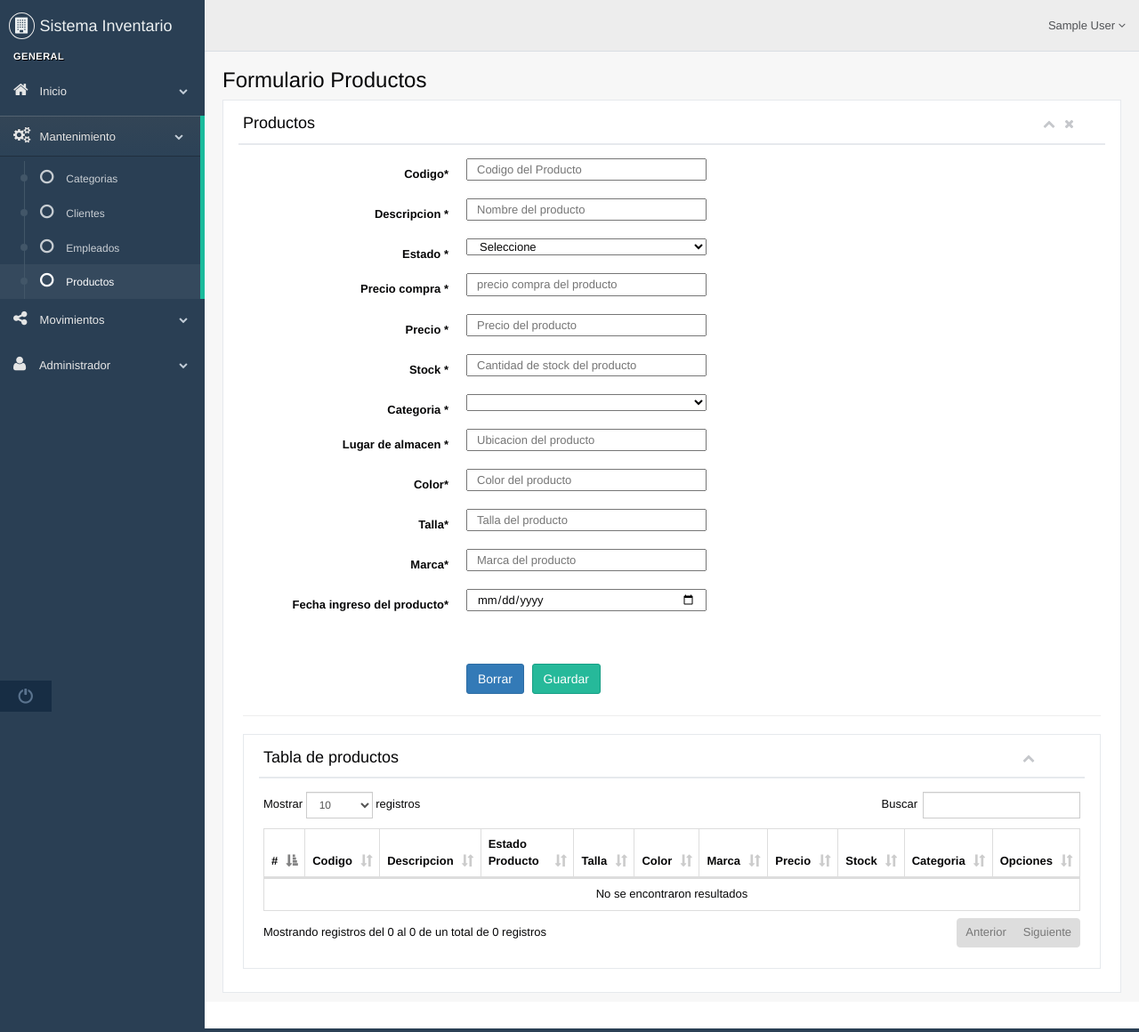
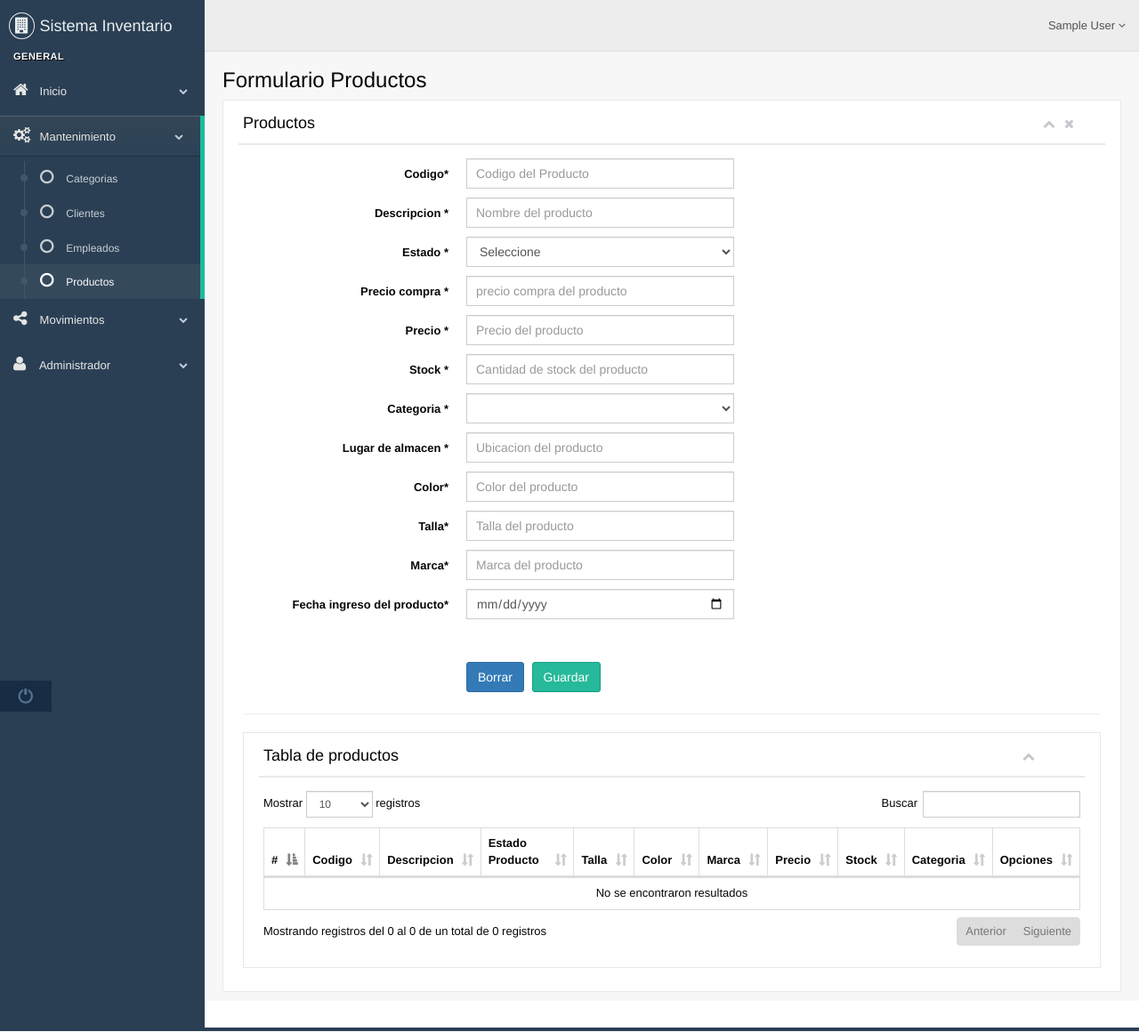
Before and after one commit to melgar1992/sistema-inventario, a CodeIgniter app: page /sistema-inventario/Mantenimiento/Productos in a window 1280 px wide. Shown: the whole page at 89% size. Run offline with CodeIgniter, Linux system fonts and the light colour scheme; the visitor is signed in with stand-in values (Sample User, id 1); data that the repository does not hold is empty; some libraries are stand-ins or nearby versions.

Commit message:
Arreglo en lo visual

```diff
--- a/application/config/database.php
+++ b/application/config/database.php
@@ -77,7 +77,7 @@ $db['default'] = array(
 	'dsn'	=> '',
 	'hostname' => 'localhost',
 	'username' => 'root',
-	'password' => 'neilled1992',
+	'password' => '123456',
 	'database' => 'sistema-inventario',
 	'dbdriver' => 'mysqli',
 	'dbprefix' => '',
--- a/application/views/form/admin/Productos/list.php
+++ b/application/views/form/admin/Productos/list.php
@@ -38,23 +38,23 @@
                             <form method="POST" action="<?php echo base_url(); ?>Mantenimiento/Productos/guardarProducto" id="categorias" class="form-horizontal form-label-left">
                                 <div class="form-group <?php echo !empty(form_error("codigo")) ? 'has-error' : ''; ?>">
                                     <label for="codigo" class="control-label col-md-3 col-sm-3 col-xs-12">Codigo<span class="required">*</span></label>
-                                    <div class="col-md-6 col-sm-6 col-xs-12">
-                                        <input type="text" name="codigo" value="<?php echo set_value('codigo') ?>" id="codigo" required="required" class="form-group col-md-7 col-xs-12" placeholder="Codigo del Producto">
+                                    <div class="col-md-4 col-sm-6 col-xs-12">
+                                        <input type="text" name="codigo" value="<?php echo set_value('codigo') ?>" id="codigo" required="required" class="form-control col-md-7 col-xs-12" placeholder="Codigo del Producto">
                                         <?php echo form_error("codigo", "<span class='help-block col-md-4 cols-xs-12 '>", "</span>"); ?>
                                     </div>
                                 </div>
 
                                 <div class="form-group <?php echo !empty(form_error("nombre")) ? 'has-error' : ''; ?>">
                                     <label for="nombre" class="control-label col-md-3 col-sm-3 col-xs-12">Descripcion <span class="required">*</span></label>
-                                    <div class="col-md-6 col-sm-6 col-xs-12">
-                                        <input type="text" name="nombre" value="<?php echo set_value('nombre') ?>" id=nombre required="required" class="form-group col-md-7 col-xs-12" placeholder="Nombre del producto">
+                                    <div class="col-md-4 col-sm-6 col-xs-12">
+                                        <input type="text" name="nombre" value="<?php echo set_value('nombre') ?>" id=nombre required="required" class="form-control col-md-7 col-xs-12" placeholder="Nombre del producto">
                                         <?php echo form_error("nombre", "<span class='help-block col-md-4 cols-xs-12 '>", "</span>"); ?>
                                     </div>
                                 </div>
                                 <div class="form-group">
                                     <label for="descripcion" class="control-label col-md-3 col-sm-3 col-xs-12">Estado <span class="required">*</span></label>
-                                    <div class="col-md-6 col-sm-6 col-xs-12">
-                                        <select name="descripcion" id="descripcion" requiered='requiered' class="form-group col-md-7 col-xs-12">
+                                    <div class="col-md-4 col-sm-6 col-xs-12">
+                                        <select name="descripcion" id="descripcion" requiered='requiered' class="form-control col-md-7 col-xs-12">
                                             <option value="">Seleccione</option>
                                             <option value="Nuevo">Nuevo</option>
                                             <option value="Usado">Usado</option>
@@ -65,29 +65,29 @@
                                 </div>
                                 <div class="form-group <?php echo !empty(form_error("precio_compra")) ? 'has-error' : ''; ?>">
                                     <label for="precio_compra" class="control-label col-md-3 col-sm-3 col-xs-12">Precio compra <span class="required">*</span></label>
-                                    <div class="col-md-6 col-sm-6 col-xs-12">
-                                        <input type="number" step="0.01" name="precio_compra" value="<?php echo set_value('precio_compra') ?>" id="precio_compra" required="required" placeholder="precio compra del producto" class="form-group col-md-7 col-xs-12">
+                                    <div class="col-md-4 col-sm-6 col-xs-12">
+                                        <input type="number" step="0.01" name="precio_compra" value="<?php echo set_value('precio_compra') ?>" id="precio_compra" required="required" placeholder="precio compra del producto" class="form-control col-md-7 col-xs-12">
                                         <?php echo form_error("precio_compra", "<span class='help-block col-md-4 cols-xs-12 '>", "</span>"); ?>
                                     </div>
                                 </div>
                                 <div class="form-group <?php echo !empty(form_error("precio")) ? 'has-error' : ''; ?>">
                                     <label for="precio" class="control-label col-md-3 col-sm-3 col-xs-12">Precio <span class="required">*</span></label>
-                                    <div class="col-md-6 col-sm-6 col-xs-12">
-                                        <input type="number" step="0.01" name="precio" value="<?php echo set_value('precio') ?>" id="precio" required="required" placeholder="Precio del producto" class="form-group col-md-7 col-xs-12">
+                                    <div class="col-md-4 col-sm-6 col-xs-12">
+                                        <input type="number" step="0.01" name="precio" value="<?php echo set_value('precio') ?>" id="precio" required="required" placeholder="Precio del producto" class="form-control col-md-7 col-xs-12">
                                         <?php echo form_error("precio", "<span class='help-block col-md-4 cols-xs-12 '>", "</span>"); ?>
                                     </div>
                                 </div>
                                 <div class="form-group <?php echo !empty(form_error("stock")) ? 'has-error' : ''; ?>">
                                     <label for="stock" class="control-label col-md-3 col-sm-3 col-xs-12">Stock <span class="required">*</span></label>
-                                    <div class="col-md-6 col-sm-6 col-xs-12">
-                                        <input type="number" name="stock" value="<?php echo set_value('stock') ?>" id="stock" required="required" placeholder="Cantidad de stock del producto" class="form-group col-md-7 col-xs-12">
+                                    <div class="col-md-4 col-sm-6 col-xs-12">
+                                        <input type="number" name="stock" value="<?php echo set_value('stock') ?>" id="stock" required="required" placeholder="Cantidad de stock del producto" class="form-control col-md-7 col-xs-12">
                                         <?php echo form_error("stock", "<span class='help-block col-md-4 cols-xs-12 '>", "</span>"); ?>
                                     </div>
                                 </div>
                                 <div class="form-group">
                                     <label for="categoria" class="control-label col-md-3 col-sm-3 col-xs-12">Categoria <span class="required">*</span></label>
-                                    <div class="col-md-6 col-sm-6 col-xs-12">
-                                        <select name="categoria" id="categoria" required="required" class="form-group col-md-7 col-xs-12">
+                                    <div class="col-md-4 col-sm-6 col-xs-12">
+                                        <select name="categoria" id="categoria" required="required" class="form-control col-md-7 col-xs-12">
                                             <?php foreach ($categorias as $categoria) : ?>
                                                 <option value="<?php echo $categoria->id_categorias; ?>"><?php echo $categoria->nombre; ?></option>
                                             <?php endforeach; ?>
@@ -96,36 +96,36 @@
                                 </div>
                                 <div class="form-group <?php echo !empty(form_error("lugar_almacenado")) ? 'has-error' : ''; ?>">
                                     <label for="lugar_almacenado" class="control-label col-md-3 col-sm-3 col-xs-12">Lugar de almacen <span class="required">*</span></label>
-                                    <div class="col-md-6 col-sm-6 col-xs-12">
-                                        <input type="text" name="lugar_almacenado" value="<?php echo set_value('lugar_almacenado') ?>" id="lugar_almacenado" required="required" placeholder="Ubicacion del producto" class="form-group col-md-7 col-xs-12">
+                                    <div class="col-md-4 col-sm-6 col-xs-12">
+                                        <input type="text" name="lugar_almacenado" value="<?php echo set_value('lugar_almacenado') ?>" id="lugar_almacenado" required="required" placeholder="Ubicacion del producto" class="form-control col-md-7 col-xs-12">
                                         <?php echo form_error("lugar_almacenado", "<span class='help-block col-md-4 cols-xs-12 '>", "</span>"); ?>
                                     </div>
                                 </div>
                                 <div class="form-group <?php echo !empty(form_error("color")) ? 'has-error' : ''; ?>">
                                     <label for="color" class="control-label col-md-3 col-sm-3 col-xs-12">Color<span class="required">*</span></label>
-                                    <div class="col-md-6 col-sm-6 col-xs-12">
-                                        <input type="text" name="color" value="<?php echo set_value('color') ?>" id="color" required="required" placeholder="Color del producto" class="form-group col-md-7 col-xs-12">
+                                    <div class="col-md-4 col-sm-6 col-xs-12">
+                                        <input type="text" name="color" value="<?php echo set_value('color') ?>" id="color" required="required" placeholder="Color del producto" class="form-control col-md-7 col-xs-12">
                                         <?php echo form_error("color", "<span class='help-block col-md-4 cols-xs-12 '>", "</span>"); ?>
                                     </div>
                                 </div>
                                 <div class="form-group <?php echo !empty(form_error("talla")) ? 'has-error' : ''; ?>">
                                     <label for="talla" class="control-label col-md-3 col-sm-3 col-xs-12">Talla<span class="required">*</span></label>
-                                    <div class="col-md-6 col-sm-6 col-xs-12">
-                                        <input type="text" name="talla" onkeyup="mayus(this);" value="<?php echo set_value('talla') ?>" id="talla" required="required" placeholder="Talla del producto" class="form-group col-md-7 col-xs-12">
+                                    <div class="col-md-4 col-sm-6 col-xs-12">
+                                        <input type="text" name="talla" onkeyup="mayus(this);" value="<?php echo set_value('talla') ?>" id="talla" required="required" placeholder="Talla del producto" class="form-control col-md-7 col-xs-12">
                                         <?php echo form_error("talla", "<span class='help-block col-md-4 cols-xs-12 '>", "</span>"); ?>
                                     </div>
                                 </div>
                                 <div class="form-group <?php echo !empty(form_error("marca")) ? 'has-error' : ''; ?>">
                                     <label for="marca" class="control-label col-md-3 col-sm-3 col-xs-12">Marca<span class="required">*</span></label>
-                                    <div class="col-md-6 col-sm-6 col-xs-12">
-                                        <input type="text" name="marca" value="<?php echo set_value('marca') ?>" id="marca" required="required" placeholder="Marca del producto" class="form-group col-md-7 col-xs-12">
+                                    <div class="col-md-4 col-sm-6 col-xs-12">
+                                        <input type="text" name="marca" value="<?php echo set_value('marca') ?>" id="marca" required="required" placeholder="Marca del producto" class="form-control col-md-7 col-xs-12">
                                         <?php echo form_error("marca", "<span class='help-block col-md-4 cols-xs-12 '>", "</span>"); ?>
                                     </div>
                                 </div>
                                 <div class="form-group <?php echo !empty(form_error("fecha_ini")) ? 'has-error' : ''; ?>">
                                     <label for="fecha_ini" class="control-label col-md-3 col-sm-3 col-xs-12">Fecha ingreso del producto<span class="required">*</span></label>
-                                    <div class="col-md-6 col-sm-6 col-xs-12">
-                                        <input type="date" name="fecha_ini" value="<?php echo !empty(set_value('fecha_ini')) ? set_value('fecha_ini') : date('y-m-d')  ?>" id="fecha_ini" required="required" placeholder="" class="form-group col-md-7 col-xs-12">
+                                    <div class="col-md-4 col-sm-6 col-xs-12">
+                                        <input type="date" name="fecha_ini" value="<?php echo !empty(set_value('fecha_ini')) ? set_value('fecha_ini') : date('y-m-d')  ?>" id="fecha_ini" required="required" placeholder="" class="form-control col-md-7 col-xs-12">
                                         <?php echo form_error("fecha_ini", "<span class='help-block col-md-4 cols-xs-12 '>", "</span>"); ?>
                                     </div>
                                 </div>
--- a/application/views/form/admin/configuracion_empresa/list.php
+++ b/application/views/form/admin/configuracion_empresa/list.php
@@ -3,7 +3,7 @@
          <div class="">
              <div class="page-title">
                  <div class="title_left">
-                     <h3>Configuracion</h3>
+                     <h3>Formulario Configuracion</h3>
                  </div>
 
                  <div class="title_right">
@@ -128,7 +128,7 @@
                                      </div>
                                  </div>
                                  <div class="form-group">
-                                     <label for="nit_ci" class="control-label col-md-3 col-sm-3 col-xs-12">nit <span class="required">*</span></label>
+                                     <label for="nit_ci" class="control-label col-md-3 col-sm-3 col-xs-12">Nit <span class="required">*</span></label>
                                      <div class="col-md-8 col-sm-6 col-xs-12">
                                          <input type="number" name="nit_ci" value="<?php echo !empty(set_value("nit_ci")) ? set_value('nit_ci') : !empty($Datos_factura) ?  $Datos_factura->nit_ci : ''; ?>" id="nit_ci" required="required" class="form-group col-md-7 col-xs-12" placeholder="Nit de la empresa">
 
--- a/application/views/form/admin/ventas/add.php
+++ b/application/views/form/admin/ventas/add.php
@@ -95,11 +95,11 @@
                                               <label for="">Codigo producto:</label>
                                               <input type="text" class="form-control" id="codigo_producto">
                                           </div>
-                                          <div class="col-md-1">
+                                          <div class="col-md-2">
                                               <label for="">&nbsp;</label>
                                               <button id="btn-agregar" type="button" class="btn btn-success btn-flat btn-block"><span class="fa fa-plus"></span> Agregar</button>
                                           </div>
-                                          <div class="col-md-1">
+                                          <div class="col-md-2">
                                               <label for="">&nbsp;</label>
                                               <button class="btn btn-primary btn-flat btn-block" type="button" data-toggle="modal" data-target="#modal-productos"><span class="fa fa-search"></span> Buscar</button>
                                           </div>
--- a/application/views/form/admin/ventas/list.php
+++ b/application/views/form/admin/ventas/list.php
@@ -38,7 +38,7 @@
 
                                   <div class="col-md-6 col-sm-6 col-xs-12 col-md-offset-3">
 
-                                      <button type="submit" id="agregar" class="btn btn-success">Agregar salida vesturaio</button>
+                                      <button type="submit" id="agregar" class="btn btn-success">Agregar Salida Vestuario</button>
                               </a>
 
                           </div>
```
Also changed, not shown: application/views/Dashboard.php (+4 -4 lines), application/views/form/admin/Productos/editar.php (+34 -34 lines), application/views/form/admin/usuarios/editar.php (+14 -14 lines), application/views/form/admin/usuarios/list.php (+17 -17 lines).
